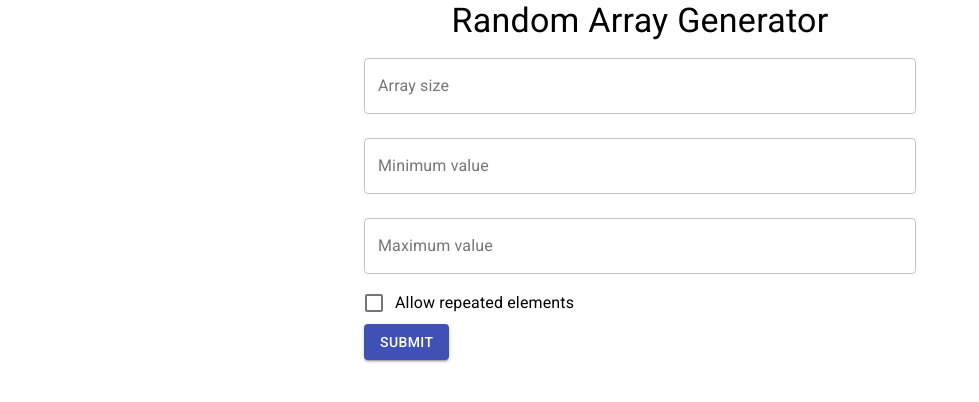
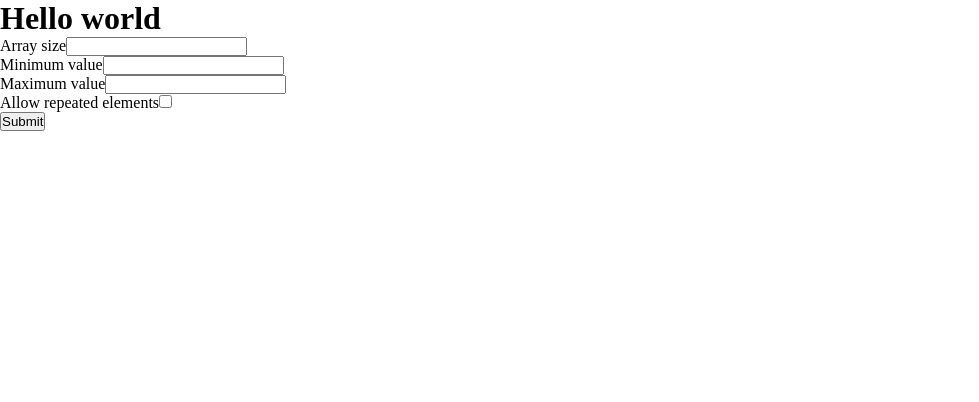
Before and after one commit to ssolaric/random-array-generator, a React (Create React App) app: page / in a window 1280 px wide. Shown: the top 402 px of the page, without its empty margins (0-979 px from the left). Built offline with nearby package versions, Linux system fonts and the light colour scheme.

Commit message:
Refactor to remove material-ui

```diff
--- a/package.json
+++ b/package.json
@@ -3,7 +3,7 @@
   "version": "0.1.0",
   "private": true,
   "dependencies": {
-    "@hookform/resolvers": "^1.0.0",
+    "@hookform/resolvers": "^2.9.10",
     "@material-ui/core": "^4.11.0",
     "@testing-library/jest-dom": "^5.11.4",
     "@testing-library/react": "^11.1.0",
@@ -12,7 +12,7 @@
     "react": "^17.0.1",
     "react-copy-to-clipboard": "^5.0.2",
     "react-dom": "^17.0.1",
-    "react-hook-form": "^6.9.6",
+    "react-hook-form": "^7.41.5",
     "react-scripts": "4.0.0",
     "web-vitals": "^0.2.4",
     "yup": "^0.29.3"
--- /dev/null
+++ b/src/NewApp.js
@@ -0,0 +1,62 @@
+import React, { useState } from "react";
+import { useForm } from "react-hook-form";
+import { yupResolver } from "@hookform/resolvers/yup";
+
+import generateArray from "./generateArray";
+import schema from "./schema";
+
+function App() {
+  const {
+    register,
+    handleSubmit,
+    formState: { errors, isSubmitSuccessful, isValid },
+  } = useForm({
+    resolver: yupResolver(schema),
+  });
+
+  const [output, setOutput] = useState("");
+
+  const onSubmit = (data) => {
+    const array = generateArray(data);
+    const resultPlainText = `${array.length}\n${array.join(" ")}`;
+    setOutput(resultPlainText);
+  };
+  return (
+    <div>
+      <h1>Hello world</h1>
+      <form action="" onSubmit={handleSubmit(onSubmit)}>
+        <label>
+          Array size
+          <input type="number" {...register("arraySize")} />
+        </label>
+        <p>{errors.arraySize?.message}</p>
+        <label>
+          Minimum value
+          <input type="number" {...register("minimumValue")} />
+        </label>
+        <p>{errors.minimumValue?.message}</p>
+        <label>
+          Maximum value
+          <input type="number" {...register("maximumValue")} />
+        </label>
+        <p>{errors.maximumValue?.message}</p>
+        <label>
+          Allow repeated elements
+          <input type="checkbox" {...register("allowRepeated")} />
+        </label>
+        <p>{errors.allowRepeated?.message}</p>
+        <button type="submit">Submit</button>
+      </form>
+
+      {isValid && isSubmitSuccessful && (
+        <div>
+          <p>Plain text</p>
+          <pre>{output}</pre>
+          <button>Copy to clipboard</button>
+        </div>
+      )}
+    </div>
+  );
+}
+
+export default App;
--- a/src/index.js
+++ b/src/index.js
@@ -2,11 +2,11 @@ import React from "react";
 import ReactDOM from "react-dom";
 import "./index.css";
 
-import App from "./App";
+import NewApp from "./NewApp";
 
 ReactDOM.render(
   <React.StrictMode>
-    <App />
+    <NewApp />
   </React.StrictMode>,
   document.getElementById("root")
 );
```
Also changed, not shown: 2 other files (tests, documents, lock files or other folders).
